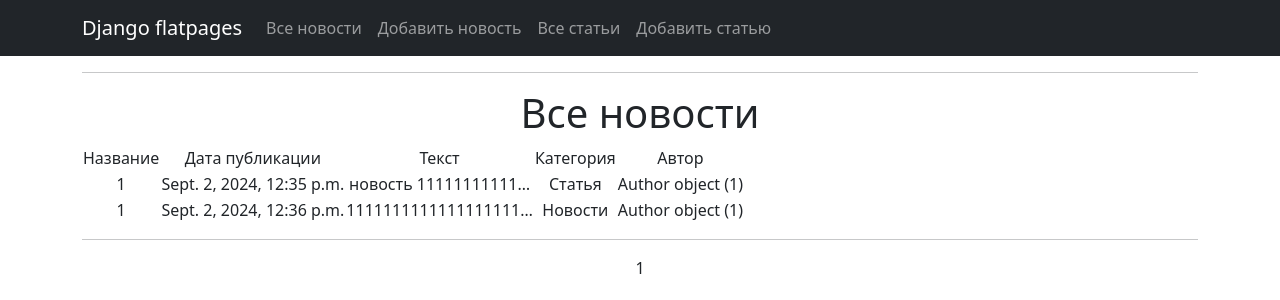
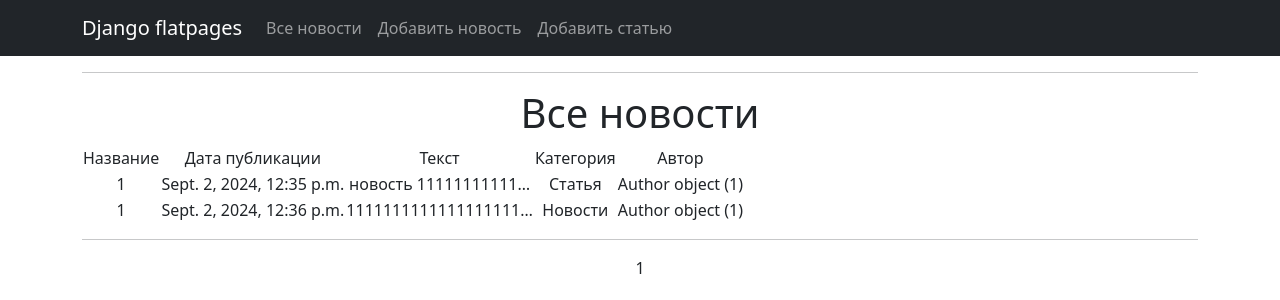
Before and after one commit to MaGOmedOV2/Module_D.7, a Django app: page /news/ in a window 1280 px wide. Shown: the top 300 px of the page. Run offline with Django 5.2, Linux system fonts and the light colour scheme; data comes from the database, SQL or seed files in the repository; some libraries are stand-ins or nearby versions.

Commit message:
Update default.html

```diff
--- a/News_site/project/templates/flatpages/default.html
+++ b/News_site/project/templates/flatpages/default.html
@@ -31,9 +31,6 @@
                            <a class="nav-link" href="/news/create/">Добавить новость</a>
                        </li>
                        <li class="nav-item">
-                           <a class="nav-link" href="/articles/">Все статьи</a>
-                       </li>
-                       <li class="nav-item">
                            <a class="nav-link" href="/articles/create/">Добавить статью</a>
                        </li>
                    </ul>
```
